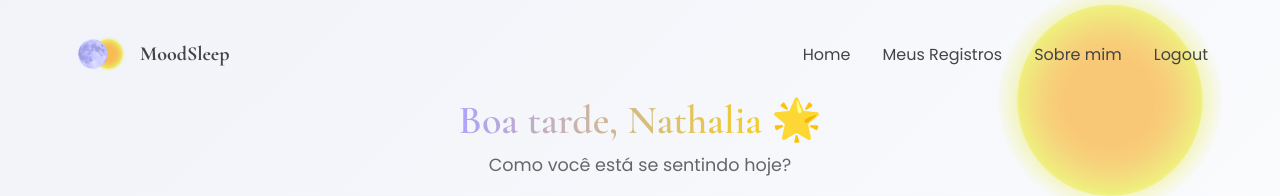
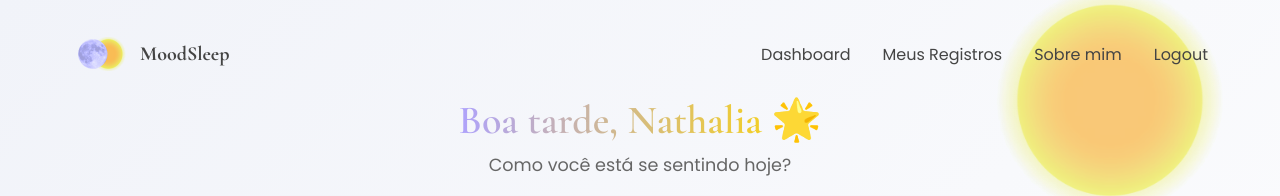
Before and after one commit to F3rNnd4/moodsleep-front, a Next.js app: page /dashboard in a window 1280 px wide. Shown: the top 196 px of the page. Built offline with nearby package versions, Linux system fonts and the light colour scheme; no server answers.

Commit message:
feat: update HeaderDashboard navigation label and implement Suspense in SobreMim component for Vercel

```diff
--- a/src/app/components/HeaderDashboard/HeaderDashboard.jsx
+++ b/src/app/components/HeaderDashboard/HeaderDashboard.jsx
@@ -21,7 +21,7 @@ export default function Header() {
 
         <nav className={styles.nav}>
           <Link href="/dashboard" className={styles.navLink}>
-            Home
+            Dashboard
           </Link>
           <Link href="/meus-registros" className={styles.navLink}>
             Meus Registros
```
Also changed, not shown: src/app/sobre-mim/page.jsx (+14 -2 lines).
